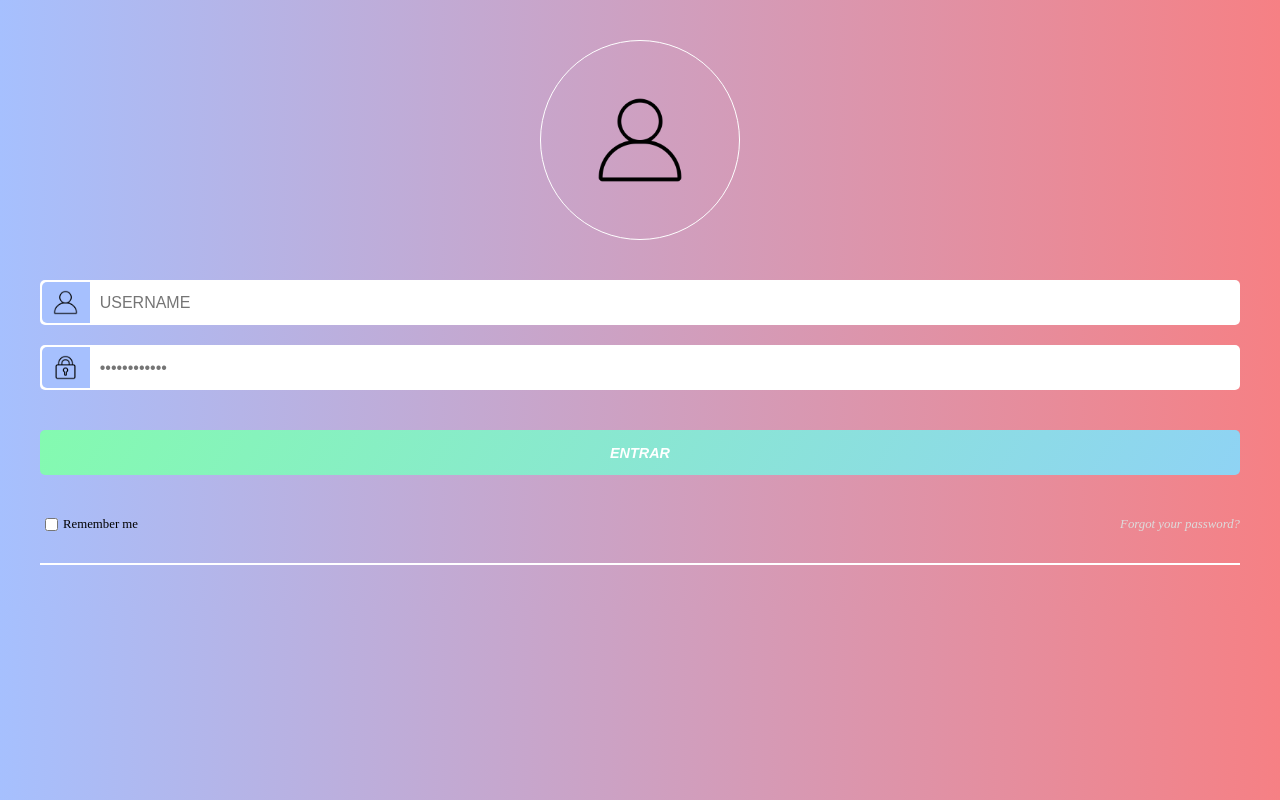
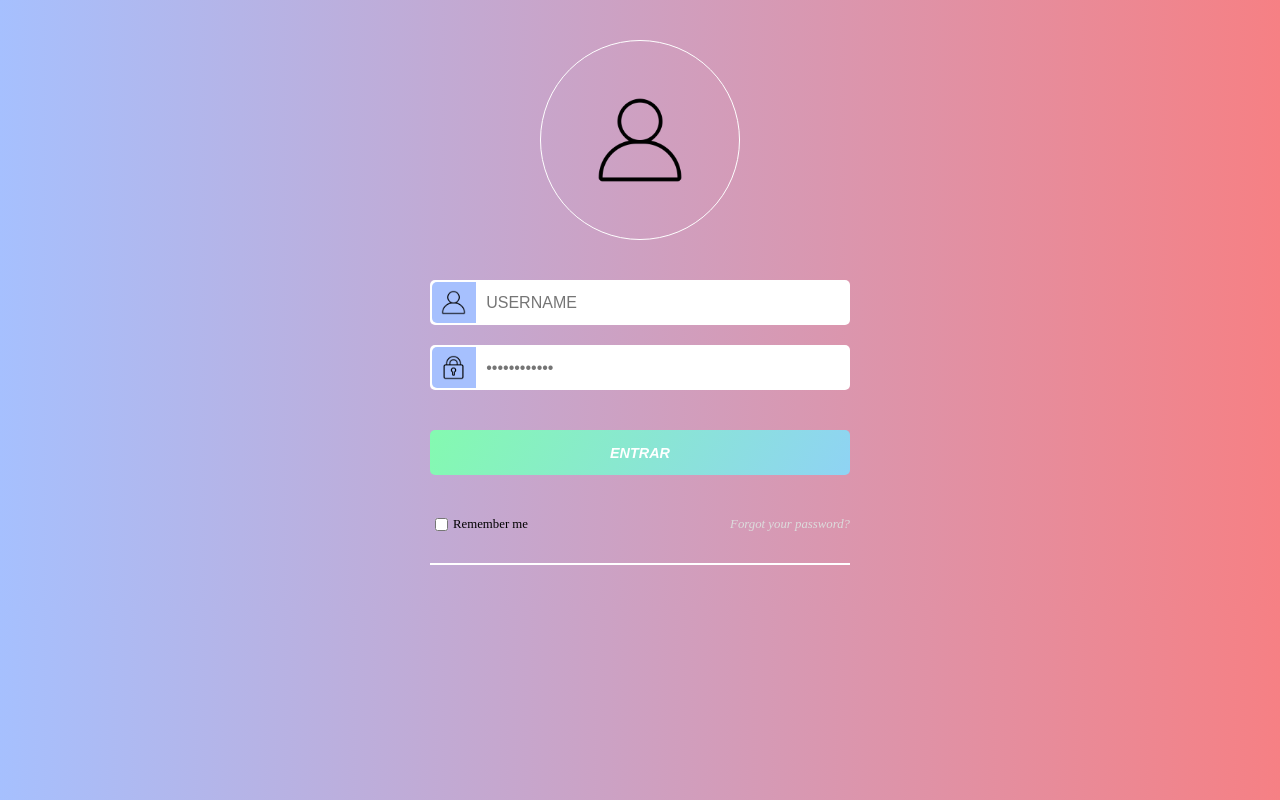
Before and after one commit to Bene001700/teladelogin, a plain HTML site: page index.html in a window 1280 px wide. Drawn offline with Linux system fonts and the light colour scheme.

Commit message:
Adicionado largura mínima do formulário

```diff
--- a/styles/style.css
+++ b/styles/style.css
@@ -159,3 +159,18 @@ section#login {
     text-decoration: none;
     margin-right: 0px;
 }
+
+@media screen and (min-width: 768px) {
+    #login {
+        display: flex;
+        justify-content: center;
+        align-items: center;
+        width: 100vw;
+    }
+    .login {
+        display: flex;
+        justify-content: center;
+        align-items: center;
+        width: 500px;
+    }
+}
```
